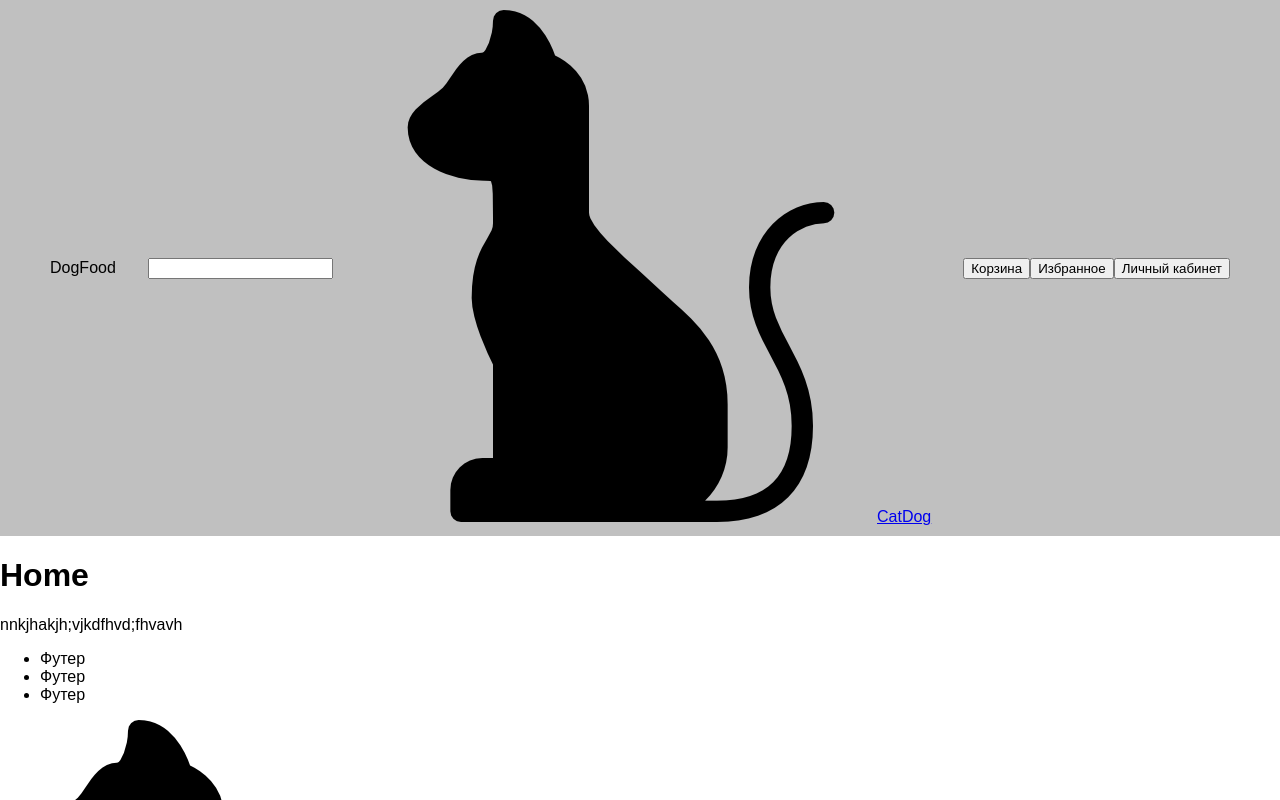
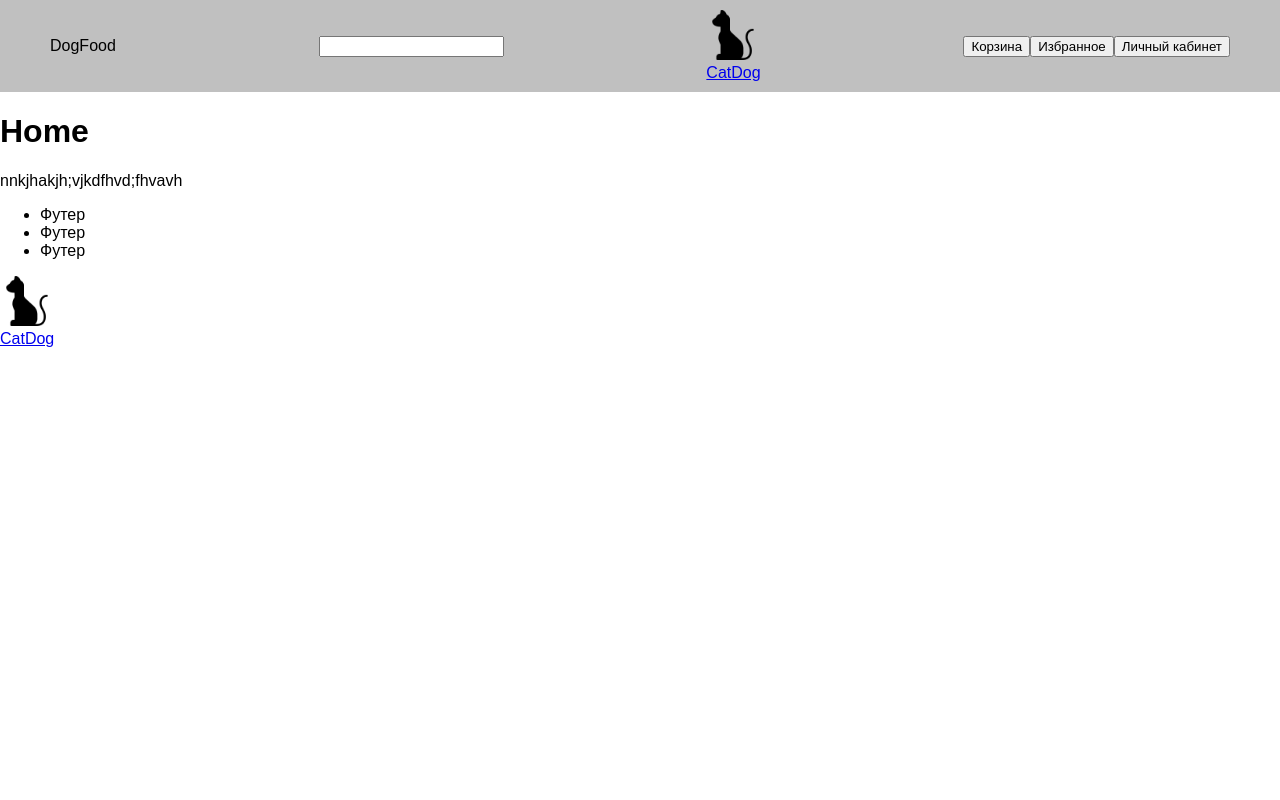
Before and after one commit to EPerish/Dog, a React (Create React App) app: page / in a window 1280 px wide. Shown: the top 800 px of the page. Built offline with nearby package versions, Linux system fonts and the light colour scheme.

Commit message:
исправлены стили для Лого

```diff
--- a/src/layout/Header/header.module.css
+++ b/src/layout/Header/header.module.css
@@ -1,12 +1,12 @@
-.logo {
+.logo_a {
     display: grid;
     gap: 4px;
-    justify-content: center;
+    justify-content: left;
     justify-items: center;
     text-align: center;
 
 }
-.logo img {
+.logo_a img {
     height: 50px;
     max-width: 50px;
 }
--- a/src/layout/Logo.jsx
+++ b/src/layout/Logo.jsx
@@ -1,7 +1,8 @@
 import image from "../assets/logo.png";
+import styles from "./Header/header.module.css"
 
 const Logo = () => {
-    return <a href="/" className="logo img">
+    return <a href="/" className={styles.logo_a}>
         <img src={image} alt="DogFood"/>
         <span>CatDog</span>
     </a>
```
Also changed, not shown: src/layout/style.css (deleted).
